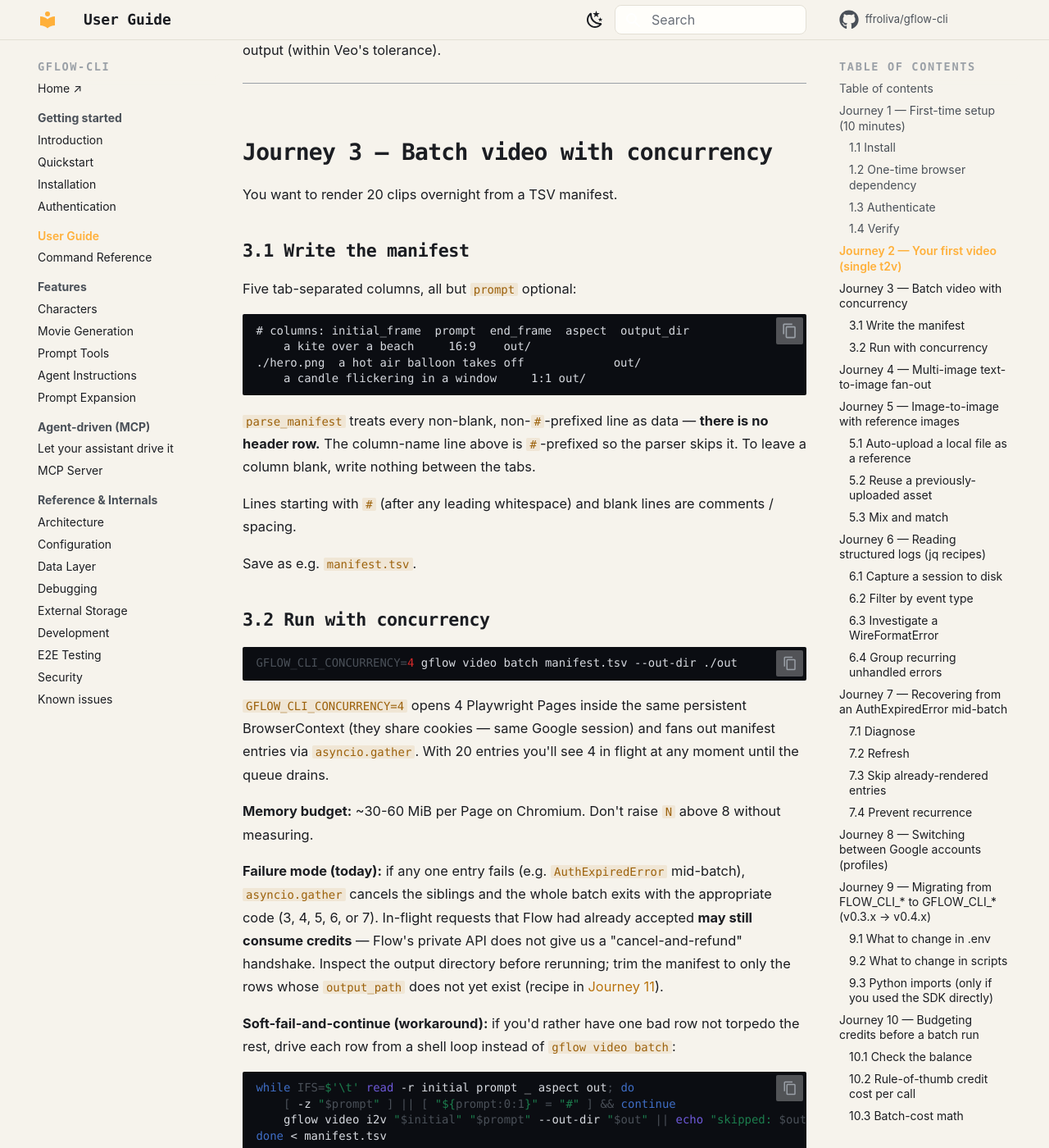
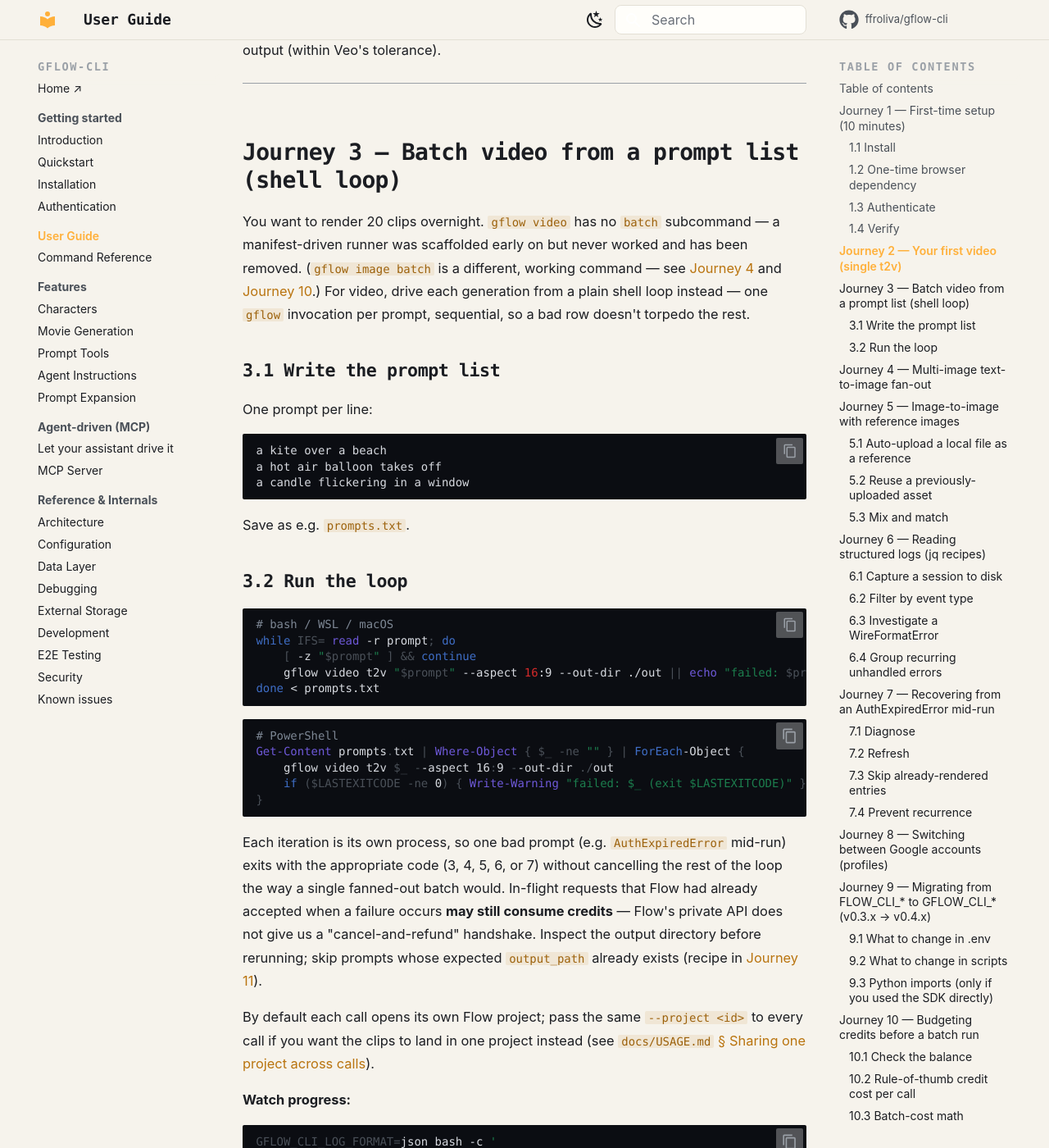
Before and after one commit to ffroliva/gflow-cli, an MkDocs documentation site: the page built from website/docs/USER_GUIDE.md, in a window 1280 px wide and 1400 px high, scrolled down 3477 px. Shown: the whole window at 82% size. Built offline with MkDocs 1.6.1 and Material for MkDocs 9.7.7, drawn with Linux system fonts in a browser that asks for light colours; comment, search, counter and statistics services are not loaded; some of the changed text lies outside the part shown.

Commit message:
docs: correct video batch claims in published site mirror

````diff
--- a/website/docs/USER_GUIDE.md
+++ b/website/docs/USER_GUIDE.md
@@ -15,11 +15,11 @@
 
 - [Journey 1 — First-time setup (10 minutes)](#journey-1--first-time-setup-10-minutes)
 - [Journey 2 — Your first video (single t2v)](#journey-2--your-first-video-single-t2v)
-- [Journey 3 — Batch video with concurrency](#journey-3--batch-video-with-concurrency)
+- [Journey 3 — Batch video from a prompt list (shell loop)](#journey-3--batch-video-from-a-prompt-list-shell-loop)
 - [Journey 4 — Multi-image text-to-image fan-out](#journey-4--multi-image-text-to-image-fan-out)
 - [Journey 5 — Image-to-image with reference images](#journey-5--image-to-image-with-reference-images)
 - [Journey 6 — Reading structured logs (`jq` recipes)](#journey-6--reading-structured-logs-jq-recipes)
-- [Journey 7 — Recovering from an `AuthExpiredError` mid-batch](#journey-7--recovering-from-an-authexpirederror-mid-batch)
+- [Journey 7 — Recovering from an `AuthExpiredError` mid-run](#journey-7--recovering-from-an-authexpirederror-mid-run)
 - [Journey 8 — Switching between Google accounts (profiles)](#journey-8--switching-between-google-accounts-profiles)
 - [Journey 9 — Migrating from `FLOW_CLI_*` to `GFLOW_CLI_*` (v0.3.x → v0.4.x)](#journey-9--migrating-from-flow_cli_-to-gflow_cli_-v03x--v04x)
 - [Journey 10 — Budgeting credits before a batch run](#journey-10--budgeting-credits-before-a-batch-run)
@@ -120,55 +120,67 @@
 
 ---
 
-## Journey 3 — Batch video with concurrency
+## Journey 3 — Batch video from a prompt list (shell loop)
 
-You want to render 20 clips overnight from a TSV manifest.
+You want to render 20 clips overnight. `gflow video` has no `batch`
+subcommand — a manifest-driven runner was scaffolded early on but never
+worked and has been removed. (`gflow image batch` is a different, working
+command — see [Journey 4](#journey-4--multi-image-text-to-image-fan-out) and
+[Journey 10](#journey-10--budgeting-credits-before-a-batch-run).) For video,
+drive each generation from a plain shell loop instead — one `gflow`
+invocation per prompt, sequential, so a bad row doesn't torpedo the rest.
 
-### 3.1 Write the manifest
+### 3.1 Write the prompt list
 
-Five tab-separated columns, all but `prompt` optional:
+One prompt per line:
 
 ```
-# columns: initial_frame  prompt  end_frame  aspect  output_dir
-	a kite over a beach		16:9	out/
-./hero.png	a hot air balloon takes off				out/
-	a candle flickering in a window		1:1	out/
+a kite over a beach
+a hot air balloon takes off
+a candle flickering in a window
 ```
 
-`parse_manifest` treats every non-blank, non-`#`-prefixed line as data — **there is no header row.** The column-name line above is `#`-prefixed so the parser skips it. To leave a column blank, write nothing between the tabs.
+Save as e.g. `prompts.txt`.
 
-Lines starting with `#` (after any leading whitespace) and blank lines are comments / spacing.
-
-Save as e.g. `manifest.tsv`.
-
-### 3.2 Run with concurrency
+### 3.2 Run the loop
 
 ```bash
-GFLOW_CLI_CONCURRENCY=4 gflow video batch manifest.tsv --out-dir ./out
+# bash / WSL / macOS
+while IFS= read -r prompt; do
+    [ -z "$prompt" ] && continue
+    gflow video t2v "$prompt" --aspect 16:9 --out-dir ./out || echo "failed: $prompt (exit $?)"
+done < prompts.txt
 ```
 
-`GFLOW_CLI_CONCURRENCY=4` opens 4 Playwright Pages inside the same persistent BrowserContext (they share cookies — same Google session) and fans out manifest entries via `asyncio.gather`. With 20 entries you'll see 4 in flight at any moment until the queue drains.
-
-**Memory budget:** ~30-60 MiB per Page on Chromium. Don't raise `N` above 8 without measuring.
-
-**Failure mode (today):** if any one entry fails (e.g. `AuthExpiredError` mid-batch), `asyncio.gather` cancels the siblings and the whole batch exits with the appropriate code (3, 4, 5, 6, or 7). In-flight requests that Flow had already accepted **may still consume credits** — Flow's private API does not give us a "cancel-and-refund" handshake. Inspect the output directory before rerunning; trim the manifest to only the rows whose `output_path` does not yet exist (recipe in [Journey 11](#journey-11--wiring-gflow-outputs-into-a-downstream-pipeline)).
-
-**Soft-fail-and-continue (workaround):** if you'd rather have one bad row not torpedo the rest, drive each row from a shell loop instead of `gflow video batch`:
-
-```bash
-while IFS=$'\t' read -r initial prompt _ aspect out; do
-    [ -z "$prompt" ] || [ "${prompt:0:1}" = "#" ] && continue
-    gflow video i2v "$initial" "$prompt" --out-dir "$out" || echo "skipped: $out (exit $?)"
-done < manifest.tsv
+```powershell
+# PowerShell
+Get-Content prompts.txt | Where-Object { $_ -ne "" } | ForEach-Object {
+    gflow video t2v $_ --aspect 16:9 --out-dir ./out
+    if ($LASTEXITCODE -ne 0) { Write-Warning "failed: $_ (exit $LASTEXITCODE)" }
+}
 ```
 
-Native soft-fail handling for `gflow video batch` is in the backlog (see `KNOWN_ISSUES.md`).
+Each iteration is its own process, so one bad prompt (e.g. `AuthExpiredError`
+mid-run) exits with the appropriate code (3, 4, 5, 6, or 7) without
+cancelling the rest of the loop the way a single fanned-out batch would.
+In-flight requests that Flow had already accepted when a failure occurs
+**may still consume credits** — Flow's private API does not give us a
+"cancel-and-refund" handshake. Inspect the output directory before
+rerunning; skip prompts whose expected `output_path` already exists (recipe
+in [Journey 11](#journey-11--wiring-gflow-outputs-into-a-downstream-pipeline)).
+
+By default each call opens its own Flow project; pass the same `--project
+<id>` to every call if you want the clips to land in one project instead
+(see [`docs/USAGE.md` § Sharing one project across calls](USAGE.md#sharing-one-project-across-calls)).
 
 **Watch progress:**
 
 ```bash
-GFLOW_CLI_LOG_FORMAT=json GFLOW_CLI_CONCURRENCY=4 \
-    gflow video batch manifest.tsv 2> events.jsonl &
+GFLOW_CLI_LOG_FORMAT=json bash -c '
+while IFS= read -r prompt; do
+    gflow video t2v "$prompt" --aspect 16:9 --out-dir ./out
+done < prompts.txt
+' 2> events.jsonl &
 tail -f events.jsonl | jq -c 'select(.event != "")'
 ```
 
@@ -291,24 +303,24 @@
 
 ---
 
-## Journey 7 — Recovering from an `AuthExpiredError` mid-batch
+## Journey 7 — Recovering from an `AuthExpiredError` mid-run
 
-You started an overnight 50-clip batch. You wake up. The batch died on entry 23 with exit code 3.
+You started an overnight 50-clip shell loop (see [Journey 3](#journey-3--batch-video-from-a-prompt-list-shell-loop)). You wake up. Prompt 23 onward all failed with exit code 3.
 
 ### 7.1 Diagnose
 
-`$?` reflects the **most recently completed foreground command**, so read it before running anything else (including `gflow auth status`):
+The loop from Journey 3 prints `failed: <prompt> (exit $?)` for each failing iteration, so scroll back to find where it started. If you've lost the terminal scrollback, the same information is in the structured log:
 
 ```bash
-# In the same shell the batch ran in, immediately after the batch returned:
-echo "Batch exit code was: $?"      # 3 — AuthExpiredError
+jq -r 'select(.error_class == "AuthExpiredError")' events.jsonl
+```
 
-# Then check session state (this command will overwrite $?):
+Then check current session state:
+
+```bash
 gflow auth status
 # Likely output: cookies_present: True, but Google has invalidated the session.
 ```
-
-If you've already lost the original `$?` (closed the terminal, ran other commands), the same information landed in the structured log: `jq -r 'select(.error_class == "AuthExpiredError")' events.jsonl`.
 
 ### 7.2 Refresh
 
@@ -320,10 +332,10 @@
 
 ### 7.3 Skip already-rendered entries
 
-`asyncio.gather` cancels siblings on first failure, so SOME entries beyond 23 may have completed. Check `$GFLOW_CLI_OUTPUT_DIR/videos/<today>/` for what exists, then:
+A shell loop doesn't cancel remaining iterations on failure — once auth expires, every remaining prompt fails the same way (fast, before submission, so no extra credits burn) but the loop keeps grinding to the end of the list. Check `$GFLOW_CLI_OUTPUT_DIR/videos/<today>/` for what already rendered, then:
 
-- Either: copy the surviving rows out of `manifest.tsv` and rerun the rest.
-- Or: rerun the full manifest — **be aware that doing so may re-issue paid generations.** Flow's private API does not expose a "have I generated this before?" predicate, and `gflow video batch` does not yet maintain a local manifest-of-outputs to skip already-rendered rows. Filed in [KNOWN_ISSUES § `gflow video batch` does not skip already-completed entries](../KNOWN_ISSUES.md#gflow-video-batch-does-not-skip-already-completed-entries) with a one-liner `awk` workaround.
+- Either: trim `prompts.txt` down to the prompts with no matching output file, and rerun just those.
+- Or: rerun the full prompt list — **be aware that doing so may re-issue paid generations** for prompts that already succeeded. gflow-cli does not maintain a local manifest-of-outputs to skip already-rendered prompts, so dedup is on you (compare against `$GFLOW_CLI_OUTPUT_DIR` before rerunning).
 
 ### 7.4 Prevent recurrence
 
@@ -391,7 +403,7 @@
 
 ## Journey 10 — Budgeting credits before a batch run
 
-Your AI Ultra/Pro subscription includes a finite Veo / Imagen credit allowance — these journeys spend real money. Before kicking off a 200-row manifest, get a rough cost estimate.
+Your AI Ultra/Pro subscription includes a finite Veo / Imagen credit allowance — these journeys spend real money. Before kicking off a 200-prompt run, get a rough cost estimate.
 
 ### 10.1 Check the balance
 
@@ -417,31 +429,33 @@
 | `gflow image i2i "..." --ref PATH -n 1` | Same as t2i for the model | Reference uploads are free. |
 | `gflow image t2i "..." -n 4` | 4× the single-shot cost | Fan-out issues N parallel POSTs, one credit-event per shot. |
 
-**Failed generations may still bill.** Retries inside the tenacity loop are atomic — only the final accepted attempt is what counts — but if Flow accepts a generation and then returns a `ContentPolicyError` or your manifest later cancels via `asyncio.gather`, **the credit is generally already gone**.
+**Failed generations may still bill.** Retries inside the tenacity loop are atomic — only the final accepted attempt is what counts — but if Flow accepts a generation and then returns a `ContentPolicyError`, **the credit is generally already gone**.
 
 ### 10.3 Batch-cost math
 
-For a 50-row manifest of `gflow video i2v` clips at ~1 credit / clip:
+For a 50-line `prompts.txt` of `gflow video i2v` clips (driven from the shell loop in [Journey 3](#journey-3--batch-video-from-a-prompt-list-shell-loop)) at ~1 credit / clip:
 
 ```text
 50 clips × ~1 credit/clip = ~50 credits.
-+ Retries: tenacity caps at 3 attempts per row, but only the successful attempt
++ Retries: tenacity caps at 3 attempts per prompt, but only the successful attempt
   is "the" generation. Budget +5-10% headroom for transient failures that did
   succeed on the first try (≈ 55 credits worst case).
 ```
 
 ### 10.4 Dry-run before committing the batch
 
-The cheapest "dry run" today is to **run the manifest's first 2 rows** end-to-end and inspect the outputs + log:
+The cheapest "dry run" today is to **run the first 2 lines of `prompts.txt`** end-to-end and inspect the outputs + log:
 
 ```bash
-head -3 manifest.tsv > manifest.preview.tsv     # 1 comment line + 2 data rows
-gflow video batch manifest.preview.tsv --out-dir ./preview/
+head -2 prompts.txt > prompts.preview.txt
+while IFS= read -r prompt; do
+    gflow video t2v "$prompt" --aspect 16:9 --out-dir ./preview/
+done < prompts.preview.txt
 ```
 
-If the preview clips look right, run the full manifest. If they're wrong, fix the prompts before spending credits at scale.
+If the preview clips look right, run the full prompt list. If they're wrong, fix the prompts before spending credits at scale.
 
-A `--dry-run` flag that validates the manifest + estimates cost without making any paid calls is planned (not yet scheduled).
+A `--dry-run` flag that validates prompts + estimates cost without making any paid calls is planned (not yet scheduled).
 
 ---
 
@@ -497,17 +511,18 @@
 ffmpeg -f concat -safe 0 -i "$DIR/concat.txt" -c copy "$DIR/_compiled.mp4"
 ```
 
-### 11.5 Trim the manifest to unrendered rows only (skip-existing workaround)
+### 11.5 Trim the prompt list to unrendered prompts only (skip-existing workaround)
 
-`gflow video batch` does not skip-existing yet. To rerun only the rows whose `output_path` does not exist:
+The shell loop from [Journey 3](#journey-3--batch-video-from-a-prompt-list-shell-loop) doesn't skip-existing yet. To rerun only the prompts whose expected output doesn't exist yet, keep a sidecar mapping of prompt → expected filename and filter against it:
 
 ```bash
-awk -F'\t' 'NR==1 || /^#/ || /^$/ { print; next } { if (system("test -e " $NF) != 0) print }' \
-    manifest.tsv > manifest.remaining.tsv
-gflow video batch manifest.remaining.tsv
+awk -F'\t' 'NR==FNR { done[$1]; next } !($0 in done)' rendered.txt prompts.txt > prompts.remaining.txt
+while IFS= read -r prompt; do
+    gflow video t2v "$prompt" --aspect 16:9 --out-dir ./out
+done < prompts.remaining.txt
 ```
 
-(`$NF` is the last column = `output_path`.)
+(`rendered.txt` is whatever record you keep of prompts already rendered — e.g. `ls ./out/*.mp4` mapped back to the prompt that produced each file, or a log you append to after each successful call.)
 
 ### 11.6 Subscribe a Python pipeline to new files (inotify / FSEvents / watchdog)
 
@@ -562,7 +577,7 @@
 gflow video t2v "your rewritten prompt" -o ./debug/test.mp4
 ```
 
-Once it passes, edit the manifest and rerun the batch.
+Once it passes, fix the prompt in `prompts.txt` and rerun the loop.
 
 ### 12.2 Exit 4 — `RateLimitError`
 
@@ -574,15 +589,18 @@
 **Recovery steps, in order:**
 
 ```bash
-# 1. Drop the concurrency to 1 (sequential) and try again — sometimes the limit
-#    is per-N-in-flight rather than per-N-per-minute.
-GFLOW_CLI_CONCURRENCY=1 gflow video batch manifest.remaining.tsv
+# 1. A shell loop is already sequential — the lever here is spacing out
+#    requests. Add a sleep between prompts and rerun the remaining ones
+#    (see Journey 11.5 for building prompts.remaining.txt):
+while IFS= read -r prompt; do
+    gflow video t2v "$prompt" --aspect 16:9 --out-dir ./out
+    sleep 5
+done < prompts.remaining.txt
 
 # 2. If still 429: wait. 60 seconds for transient, up to a few hours for daily.
 sleep 300
 
-# 3. If a 60-second wait clears it, gradually ramp concurrency back up:
-GFLOW_CLI_CONCURRENCY=2 gflow video batch manifest.remaining.tsv
+# 3. If the wait clears it, shrink or drop the inter-prompt sleep again.
 
 # 4. If the wait does not clear it: check Flow's web UI. If credits are zero or
 #    the dashboard shows quota exhausted, you must wait for the quota window
````
Also changed, not shown: website/docs/ARCHITECTURE.md (+2 -2 lines), website/docs/AUTHENTICATION.md (+1 -1 lines), website/docs/CONFIGURATION.md (+5 -5 lines), website/docs/KNOWN_ISSUES.md (+19 -21 lines), website/docs/USAGE.md (+17 -21 lines), 1 other file.
